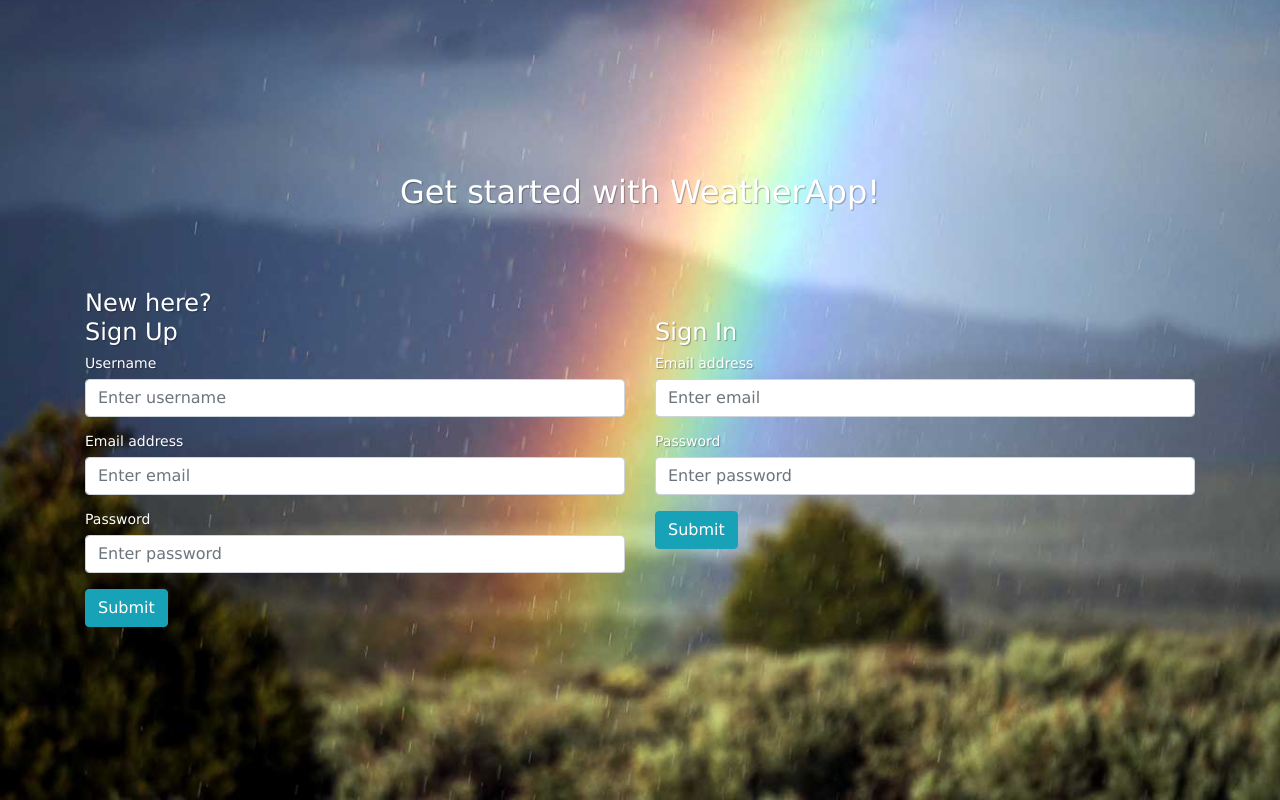
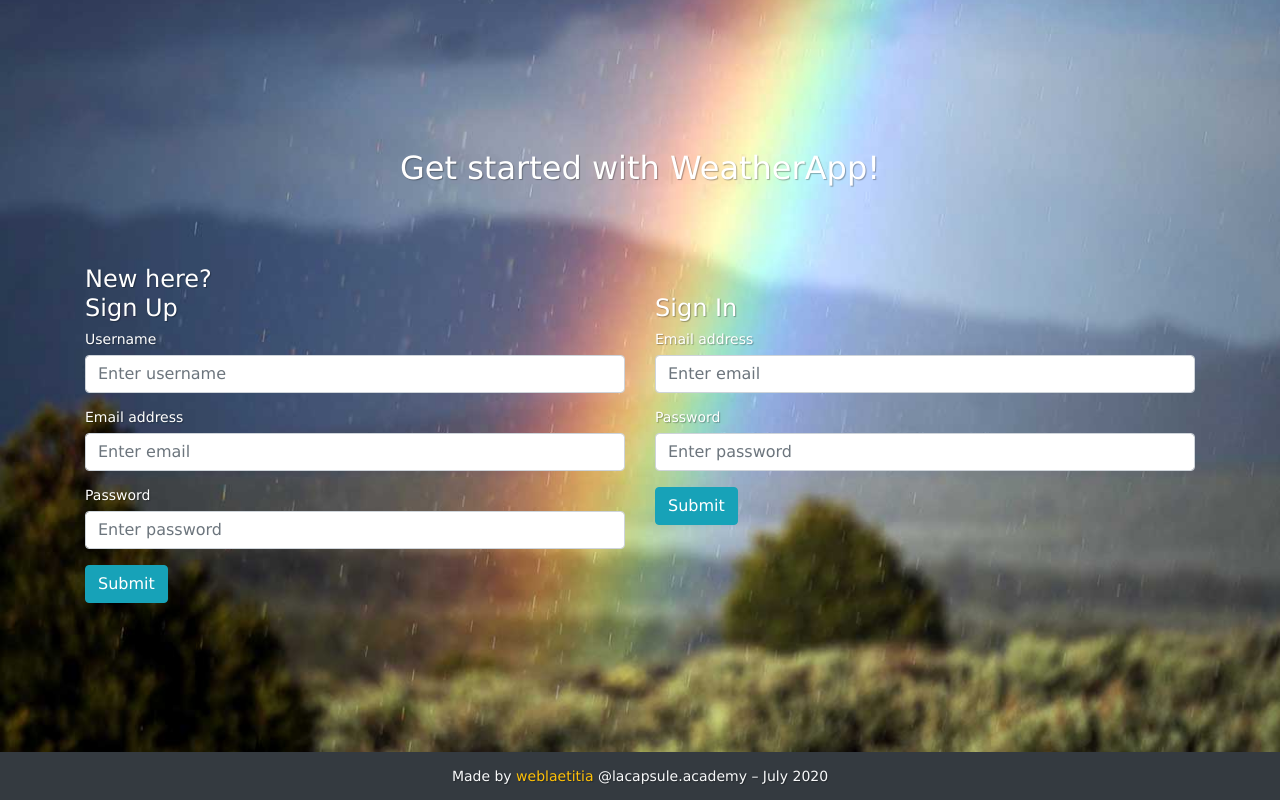
Before and after one commit to weblaetitia/project-weatherApp, a Node server app: page / in a window 1280 px wide. Run offline with Node 20, Linux system fonts and the light colour scheme; some libraries are stand-ins or nearby versions.

Commit message:
add footer on home page

```diff
--- a/public/stylesheets/style.css
+++ b/public/stylesheets/style.css
@@ -20,6 +20,7 @@
   text-shadow: 1px 1px 1px rgba(0, 0, 0, 0.3);
   height: 100vh;
   display: flex;
+  flex-direction: column;
   align-items: center;
   justify-content: center;
 }
--- a/views/login.ejs
+++ b/views/login.ejs
@@ -11,7 +11,7 @@
   </head>
   <body>
     <div class="home">
-      <div class="container">
+      <div class="container mt-auto">
         <div class="row">
 
           <div class="col-12 text-center get_started">
@@ -75,6 +75,13 @@
 
         </div>
       </div>
+      <!-- footer -->
+      <div class="footer text-light bg-dark mt-auto w-100">
+        <div class="container">
+            <p class="text-center p-3 mb-0">Made by <a href="https://github.com/weblaetitia" class="text-warning" target="_blank" rel="noopener noreferrer">weblaetitia</a> @lacapsule.academy – July 2020</p>
+        </div>
+      </div>
+      <!-- footer -->
     </div>
     <script src="https://code.jquery.com/jquery-3.3.1.slim.min.js" integrity="sha384-q8i/X+965DzO0rT7abK41JStQIAqVgRVzpbzo5smXKp4YfRvH+8abtTE1Pi6jizo" crossorigin="anonymous"></script>
     <script src="https://cdnjs.cloudflare.com/ajax/libs/popper.js/1.14.3/umd/popper.min.js" integrity="sha384-ZMP7rVo3mIykV+2+9J3UJ46jBk0WLaUAdn689aCwoqbBJiSnjAK/l8WvCWPIPm49" crossorigin="anonymous"></script>
```
